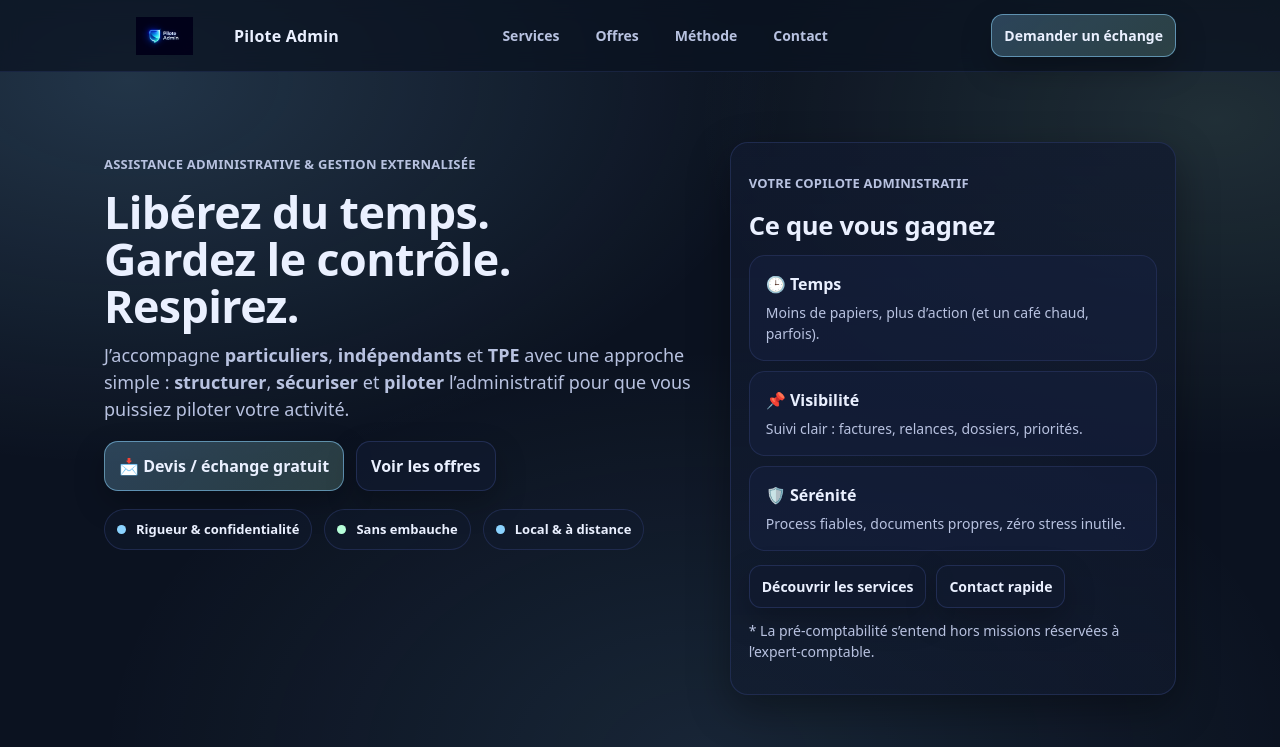
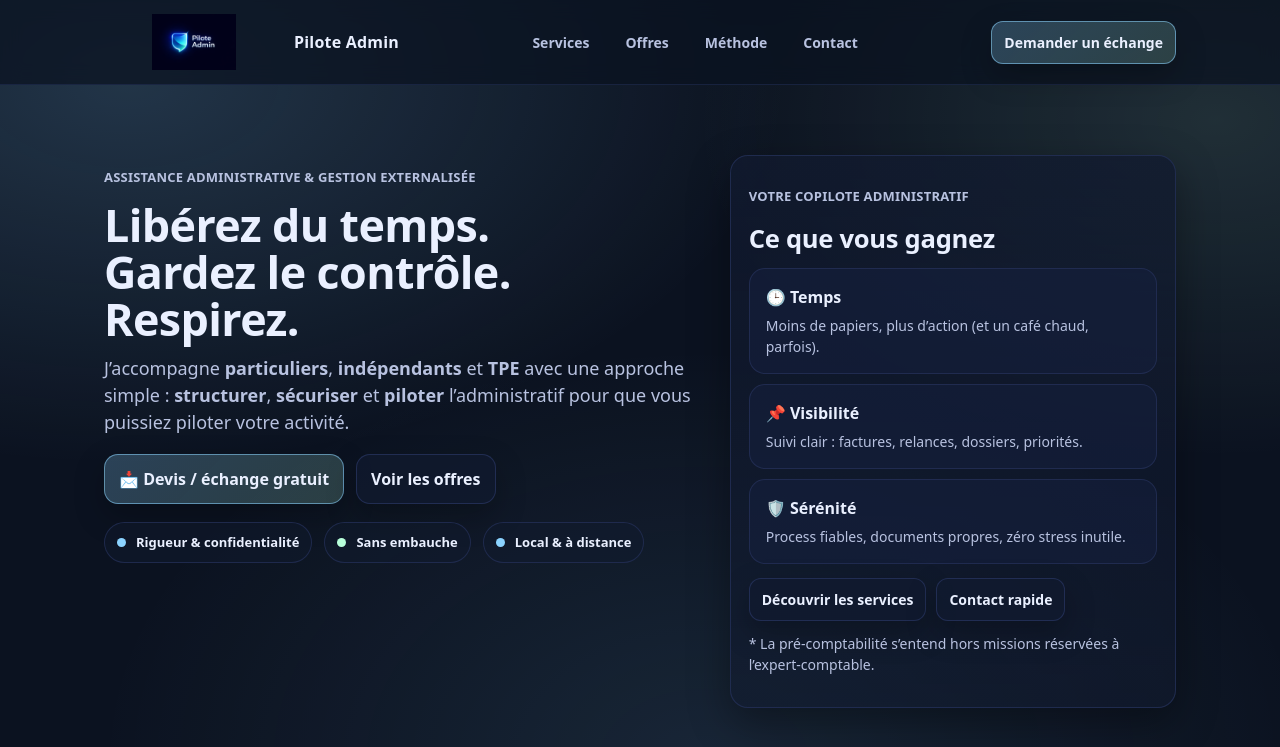
Before and after one commit to jessica-1425/pilote-admin1, a plain HTML site: page index.html in a window 1280 px wide. Shown: the top 747 px of the page. Drawn offline with Linux system fonts and the light colour scheme.

Commit message:
Update index.html

```diff
--- a/index.html
+++ b/index.html
@@ -99,8 +99,8 @@
 
     /* Hero */
     .logo-img{
-  height:38px;
-  width:120px;
+  height:56px;
+  width:180px;
   object-fit:contain;
   display:block;
 }
```
